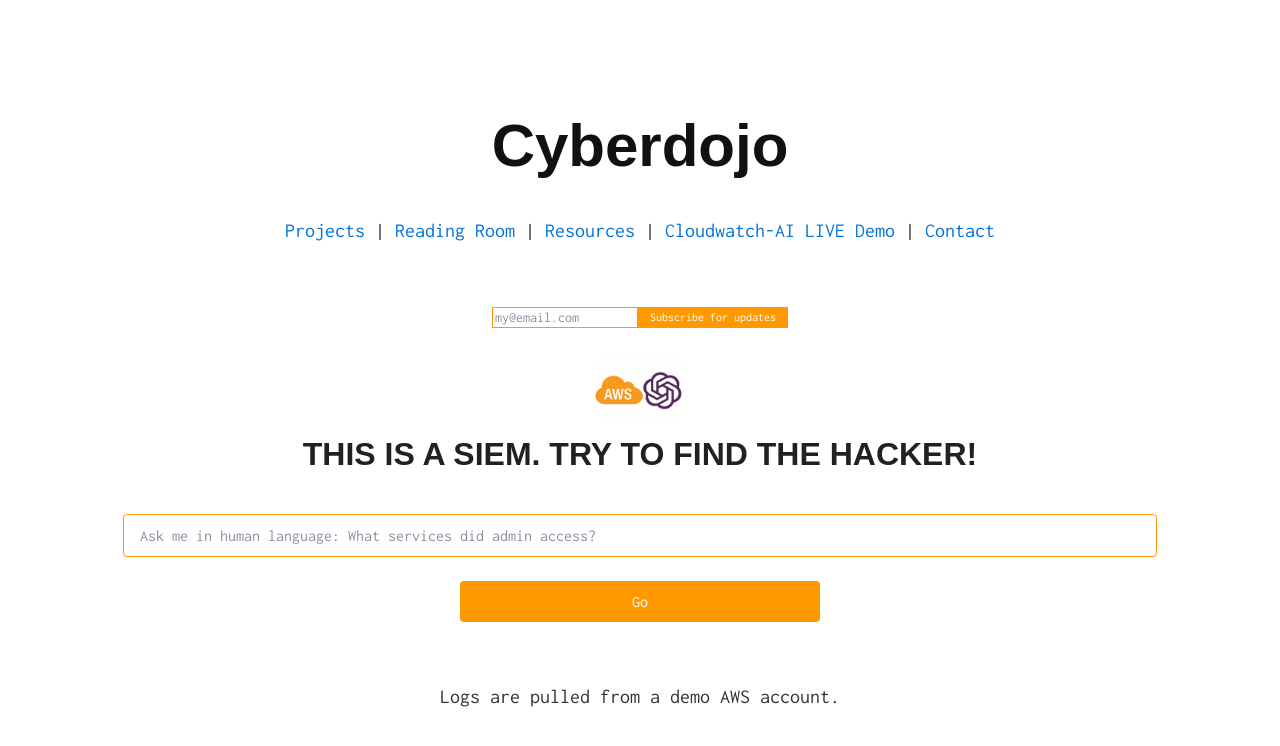
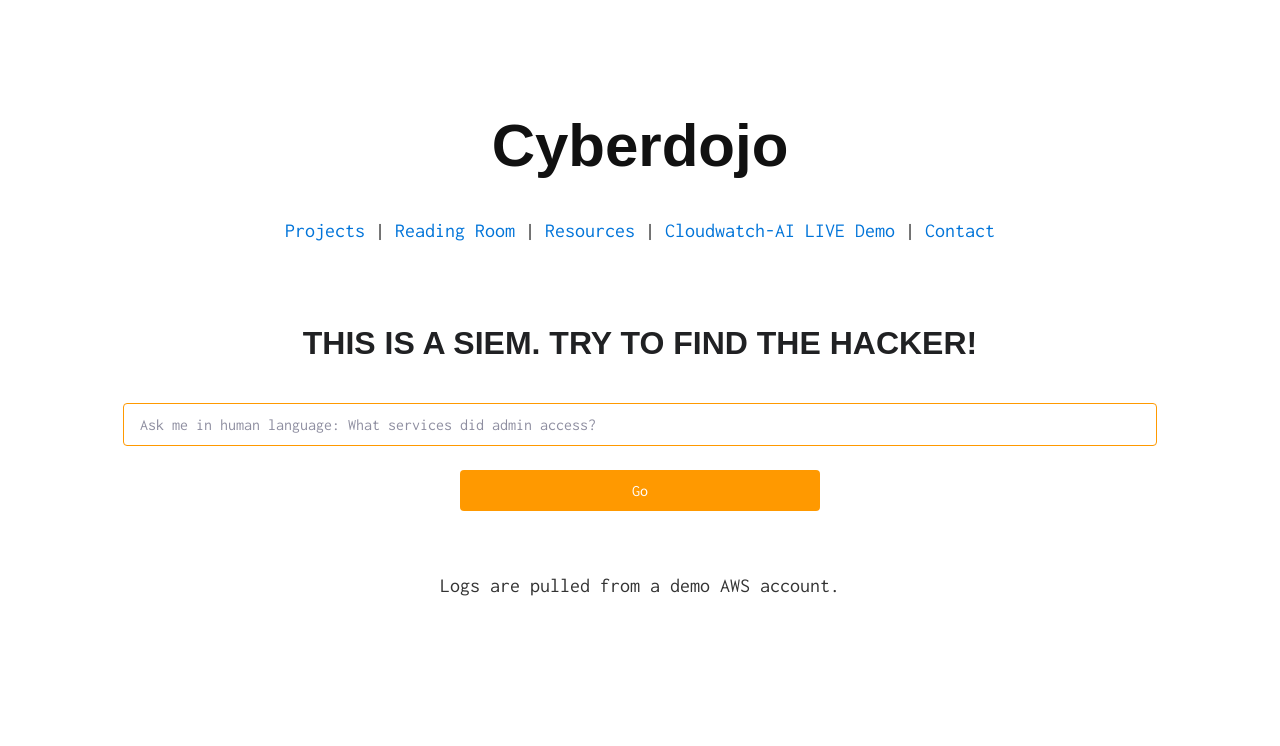
Before and after one commit to Ahmed-AG/cyberdojo-page, a Jekyll site: the page built from cloudwatch-bot.md, in a window 1280 px wide. Shown: the top 746 px of the page. Built offline with Jekyll 4.4.1, drawn with Linux system fonts in a browser that asks for light colours.

Commit message:
Update cloudwatch-bot

```diff
--- a/_includes/cloudwatch-bot.html
+++ b/_includes/cloudwatch-bot.html
@@ -1,21 +1,20 @@
 <!DOCTYPE html>
 <head>
   <title>Cloudwatch AI Bot</title>
-  <link rel="shortcut icon" href="static/aws-openai.png" />
-  <link rel="stylesheet" href="static/main.css" />
+  <link rel="shortcut icon" href="/static/aws-openai.png" />
+  <link rel="stylesheet" href="/static/main.css" />
 </head>
 
 <body>
-  <div class="topnav">
+  <!-- <div class="topnav">
     <input class="subscribe" id="subscribe" type="submit" value="Subscribe for updates" />
     <input class="subscribe" id=email type="text" name="email" placeholder="my@email.com" onkeypress="subscribe_keypress(event)" />
 
   </div>
 
-  <br>
+  <br> -->
 
   <div class="main-div">
-    <img src="static/aws-openai.png"  width="90" height="60">
     <h3>This is a SIEM. Try to find the hacker!</h3>
     <input class="human_request" id=human_request type="text" name="human_request" placeholder="Ask me in human language: What services did admin access?" onkeypress="human_request_keypress(event)" required />
     <input type="submit" id="go" value="Go" />
```
